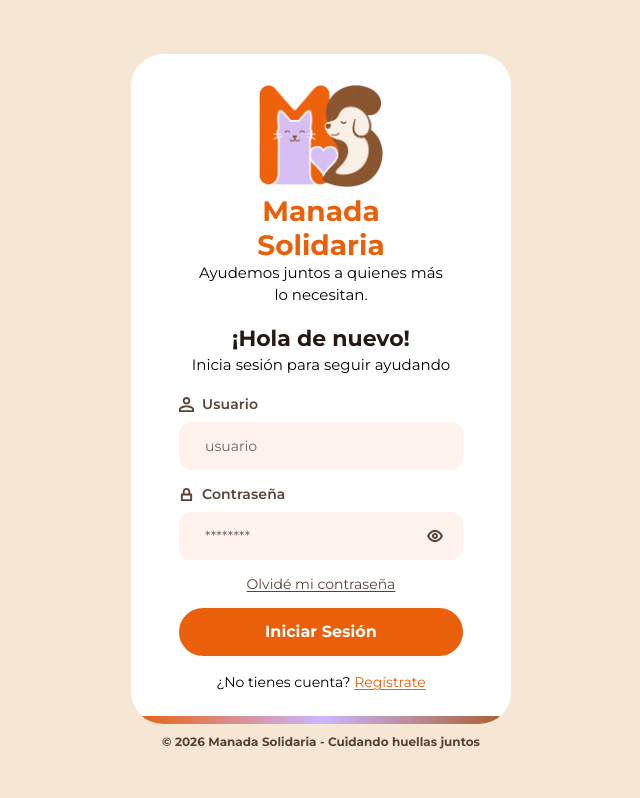
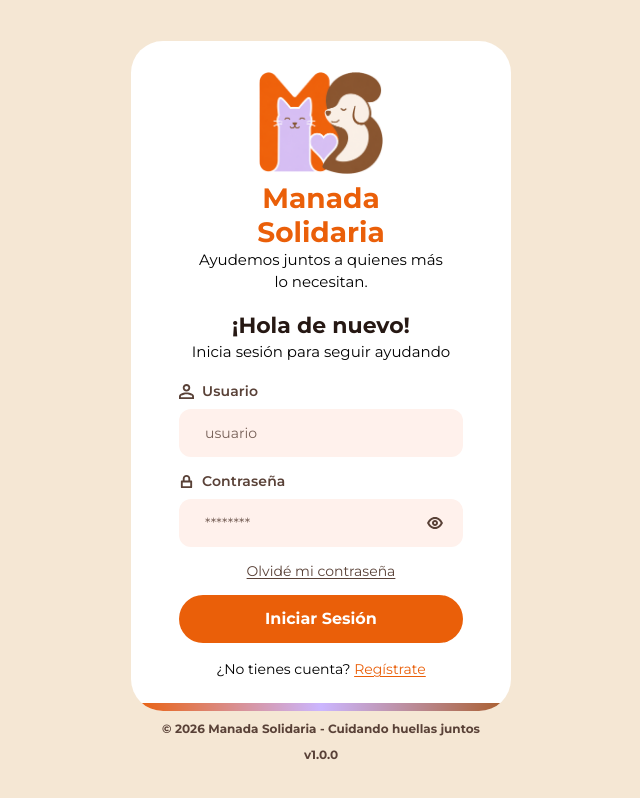
Before and after one commit to Equipo-Nexo/manada-solidaria-frontend, a React (Vite) app: page /login in a window 1280 px wide. Shown: the whole page, without its empty margins (319-959 px from the left). Built offline with nearby package versions, Linux system fonts and the light colour scheme; no server answers.

Commit message:
[REF][MS-154]: add app version into login page

```diff
--- a/src/auth/pages/login/Login.tsx
+++ b/src/auth/pages/login/Login.tsx
@@ -11,6 +11,7 @@ import { useAppPermissions } from '@hooks/permissions/useAppPermissions'
 import { useToast } from '@hooks/toast/useToast'
 import * as S from './Login.styles'
 import { loginSchema, type LoginFormValues } from '@auth/app/schemas/loginSchema'
+declare const __APP_VERSION__: string;
 
 function Login() {
   const navigate = useNavigate()
@@ -136,6 +137,7 @@ function Login() {
         </S.LoginContent>
       </S.LoginContainer>
       <S.LoginFooter>© 2026 Manada Solidaria - Cuidando huellas juntos</S.LoginFooter>
+      <S.LoginFooter>v{__APP_VERSION__}</S.LoginFooter>
     </S.LoginPanel>
   )
 }
```
